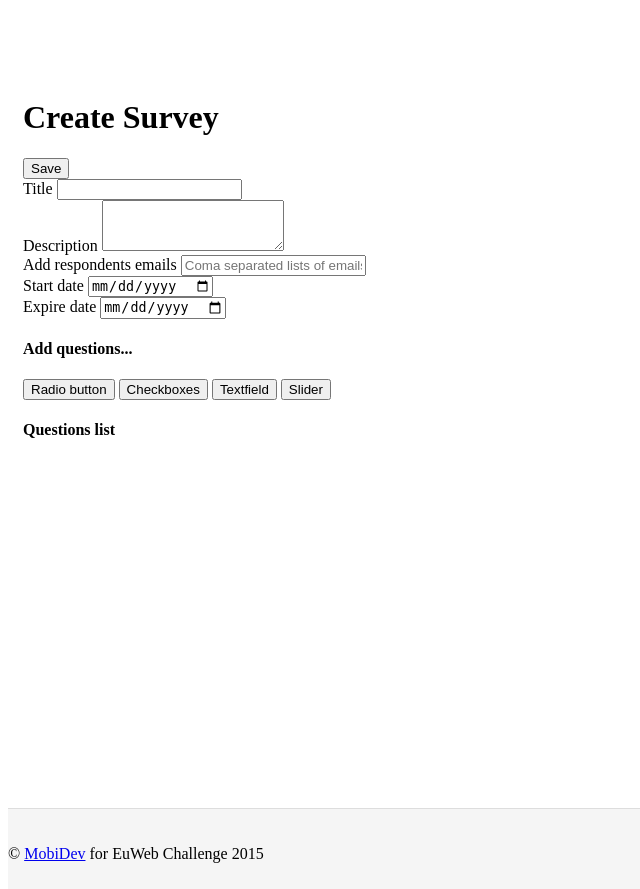
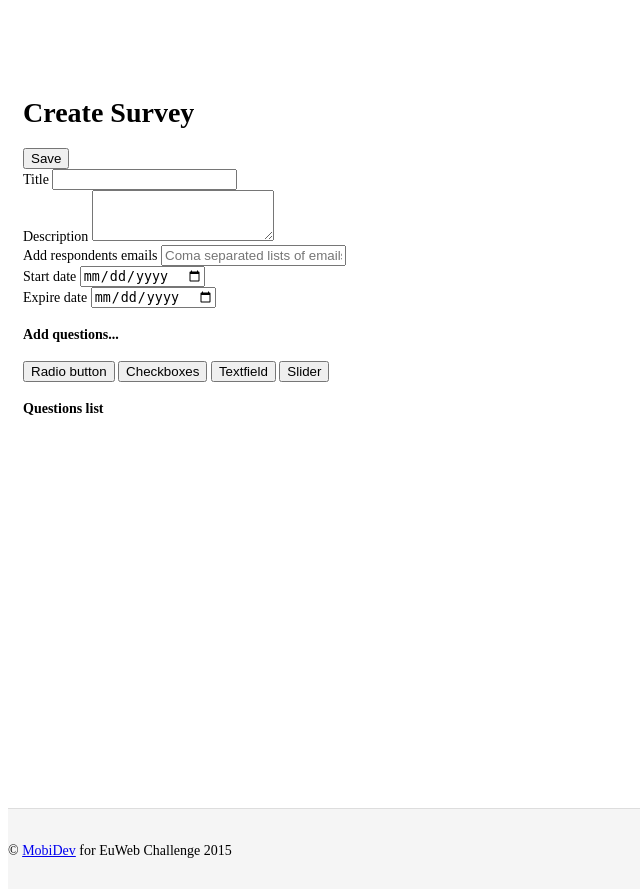
Before and after one commit to iJackUA/EU-Webchallenge-Qualification-MobiDev-Team, a Yii app: template views/survey/create.php in a window 1280 px wide. Shown: the whole page, without its empty margins (0-640 px from the left). Run offline with PHP 8.4 and a stand-in for Yii, Linux system fonts and the light colour scheme; the template is opened without the code that fills it, so the values that code supplies are empty; some libraries are stand-ins or nearby versions.

Commit message:
Survey font fix

```diff
--- a/views/survey/create.php
+++ b/views/survey/create.php
@@ -10,6 +10,9 @@ $this->title = 'Create Survey';
 $this->params['breadcrumbs'][] = ['label' => 'Surveys', 'url' => ['index']];
 $this->params['breadcrumbs'][] = $this->title;
 ?>
+<style>
+    html { font-size: 14px; }
+</style>
 <div class="survey-create">
 
     <h1><?= Html::encode($this->title) ?></h1>
--- a/views/survey/update.php
+++ b/views/survey/update.php
@@ -10,6 +10,9 @@ $this->params['breadcrumbs'][] = ['label' => 'Surveys', 'url' => ['index']];
 $this->params['breadcrumbs'][] = ['label' => $model->title, 'url' => ['view', 'id' => $model->id]];
 $this->params['breadcrumbs'][] = 'Update';
 ?>
+<style>
+    html { font-size: 14px; }
+</style>
 <div class="survey-update">
 
     <h1><?= Html::encode($this->title) ?></h1>
```
